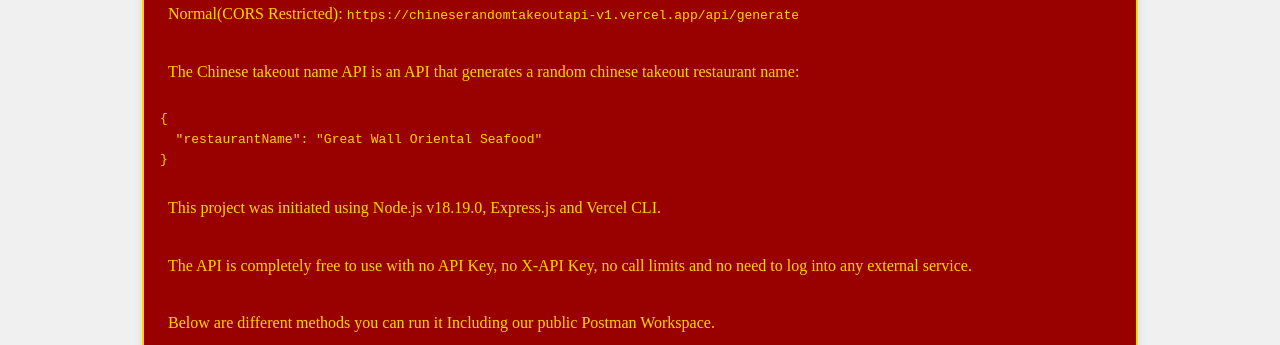
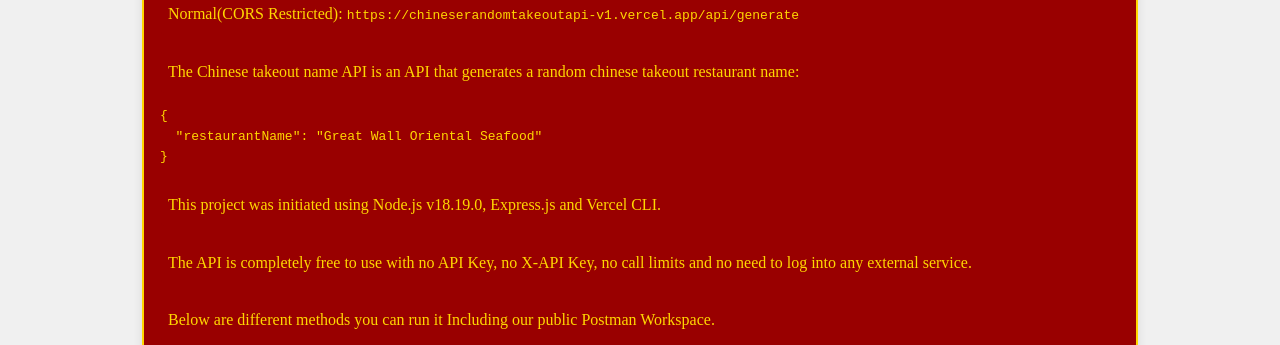
Before and after one commit to random-chinese-takeout-api/random-chinese-takeout-api.github.io, a Jekyll site: the page built from index.md, in a window 1280 px wide. Shown: the part 470-815 px from the top of the page. Built offline with Jekyll 4.4.1, drawn with Linux system fonts in a browser that asks for light colours; some of the changed text lies outside the part shown; grey boxes are pictures that could not be loaded.

Commit message:
Update default.html

```diff
--- a/_layouts/default.html
+++ b/_layouts/default.html
@@ -35,6 +35,7 @@
             border-radius: 8px;
             box-shadow: 0 0 10px rgba(0, 0, 0, 0.1);
             color: #ffd700; /* Yellow text color */
+            overflow: hidden; /* Prevents content from overflowing */
         }
 
         h1, h2, h3 {
@@ -50,6 +51,7 @@
             background: #990000; /* Deep red background for paragraphs */
             padding: 0.5em;
             border-radius: 5px;
+            margin-bottom: 0.5em; /* Add some bottom margin */
         }
 
         a {
```
